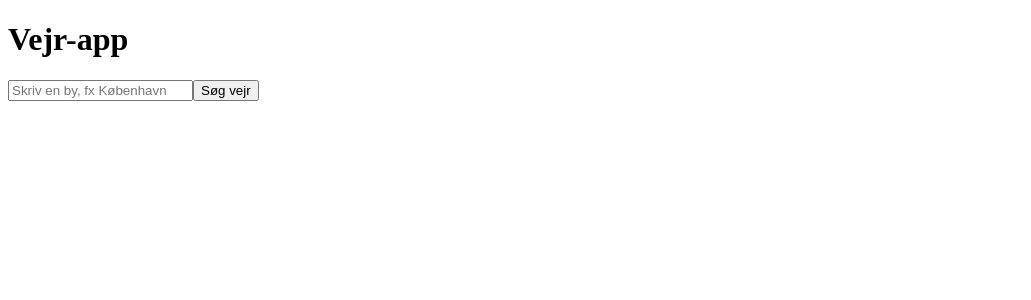
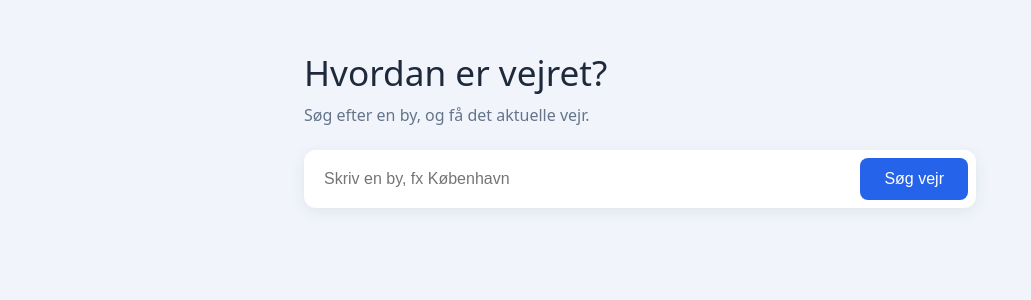
Before and after one commit to frederikpriess/frameworks-1-vejr-app-Frederik, a React (Vite) app: page / in a window 1280 px wide. Shown: the top 300 px of the page, without its empty margins (0-1031 px from the left). Built offline with nearby package versions, Linux system fonts and the light colour scheme.

Commit message:
Add styling inspired by the design
- Add index.css with layout, search bar and weather card styles
- Import global stylesheet in main.jsx
- Add heading and subtitle to WeatherPage
- Move search feedback message outside the form
- Add class names to loading, error and weather states

```diff
--- a/src/components/CitySearch.jsx
+++ b/src/components/CitySearch.jsx
@@ -45,10 +45,10 @@ function CitySearch({ onPlaceFound }) {
     }
 
     return (
-        <form onSubmit={handleSubmit}>
+        <form className="search" onSubmit={handleSubmit}>
             <input name="city" placeholder="Skriv en by, fx København" />
             <button type="submit">Søg vejr</button>
-            {message && <p>{message}</p>}
+            {message && <p className="message">{message}</p>}
         </form>
     )
 }
--- a/src/components/WeatherDisplay.jsx
+++ b/src/components/WeatherDisplay.jsx
@@ -33,18 +33,18 @@ function WeatherDisplay({place}) {
     }, [place])
 
     if (errorMessage) {
-        return <p>{errorMessage}</p>
+        return <p className="message">{errorMessage}</p>
     }
 
     if (!weather) {
-        return <p>Henter vejret...</p>
+        return <p className="message">Henter vejret...</p>
     }
 
     return (
-        <section>
+        <section className="weather-card">
             <h2>{place.name}</h2>
-            <p>{Math.round(weather.main.temp)}°C</p>
-            <p>{weather.weather[0].description}</p>
+            <p className="temp">{Math.round(weather.main.temp)}°C</p>
+            <p className="description">{weather.weather[0].description}</p>
         </section>
     )
 }
--- a/src/components/WeatherPage.jsx
+++ b/src/components/WeatherPage.jsx
@@ -6,8 +6,9 @@ function WeatherPage() {
     const [place, setPlace] = useState(null)
 
     return (
-        <main>
-            <h1>Vejr-app</h1>
+        <main className="page">
+            <h1>Hvordan er vejret?</h1>
+            <p className="subtitle">Søg efter en by, og få det aktuelle vejr.</p>
             <CitySearch onPlaceFound={setPlace} />
             {place && <WeatherDisplay key={`${place.lat},${place.lon}`} place={place} />}
 
--- /dev/null
+++ b/src/index.css
@@ -0,0 +1,94 @@
+* {
+  box-sizing: border-box;
+}
+
+body {
+  margin: 0;
+  font-family: system-ui, sans-serif;
+  background: #f1f5fb;
+  color: #1e293b;
+}
+
+.page {
+  max-width: 720px;
+  margin: 0 auto;
+  padding: 48px 24px;
+}
+
+h1 {
+  margin: 0 0 8px;
+  font-size: 2.2rem;
+  font-weight: 500;
+}
+
+.subtitle {
+  margin: 0 0 24px;
+  color: #64748b;
+}
+
+.search {
+  display: flex;
+  gap: 8px;
+  padding: 8px;
+  background: white;
+  border-radius: 12px;
+  box-shadow: 0 4px 16px rgba(30, 41, 59, 0.08);
+}
+
+.search:focus-within {
+  outline: 2px solid #93c5fd;
+}
+
+.search input {
+  flex: 1;
+  padding: 12px;
+  border: none;
+  font-size: 1rem;
+  outline: none;
+}
+
+.search button {
+  padding: 12px 24px;
+  border: none;
+  border-radius: 8px;
+  background: #2563eb;
+  color: white;
+  font-size: 1rem;
+  cursor: pointer;
+}
+
+.search button:hover {
+  background: #1d4ed8;
+}
+
+.message {
+  margin: 16px 0 0;
+  color: #64748b;
+}
+
+.weather-card {
+  margin-top: 24px;
+  padding: 32px;
+  border-radius: 20px;
+  background: linear-gradient(135deg, #1d4ed8, #60a5fa);
+  color: white;
+}
+
+.weather-card h2 {
+  margin: 0;
+  font-size: 1.8rem;
+  font-weight: 500;
+}
+
+.temp {
+  margin: 8px 0;
+  font-size: 4rem;
+}
+
+.description {
+  margin: 0;
+}
+
+.description::first-letter {
+  text-transform: uppercase;
+}
--- a/src/main.jsx
+++ b/src/main.jsx
@@ -1,6 +1,7 @@
 import { StrictMode } from 'react'
 import { createRoot } from 'react-dom/client'
 import App from './App.jsx'
+import './index.css'
 
 createRoot(document.getElementById('root')).render(
   <StrictMode>
```
